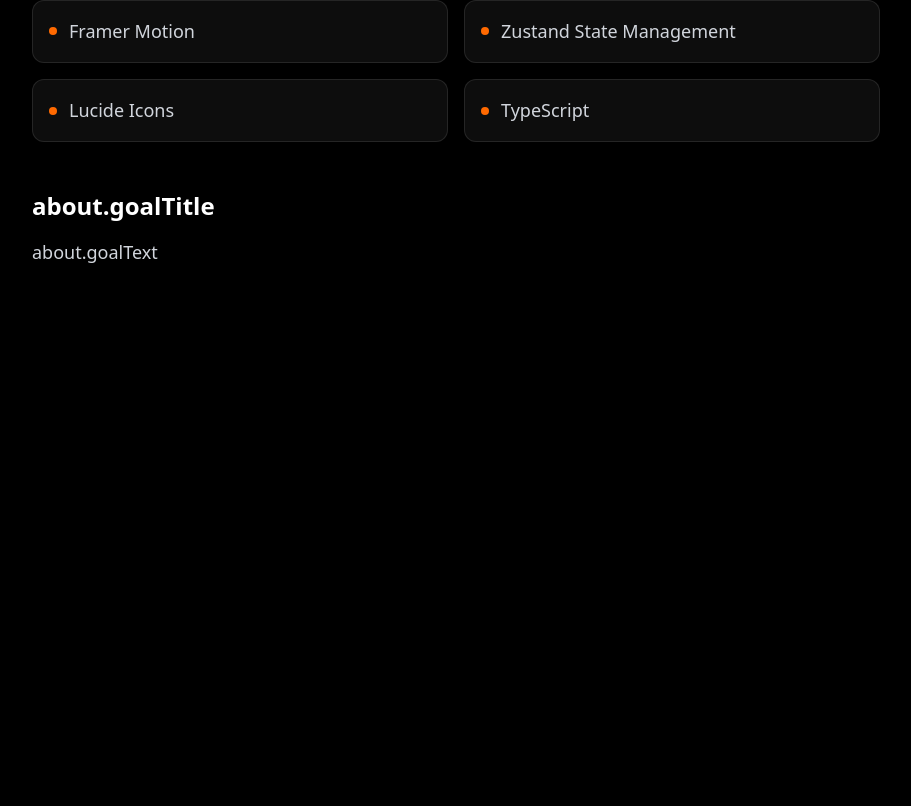
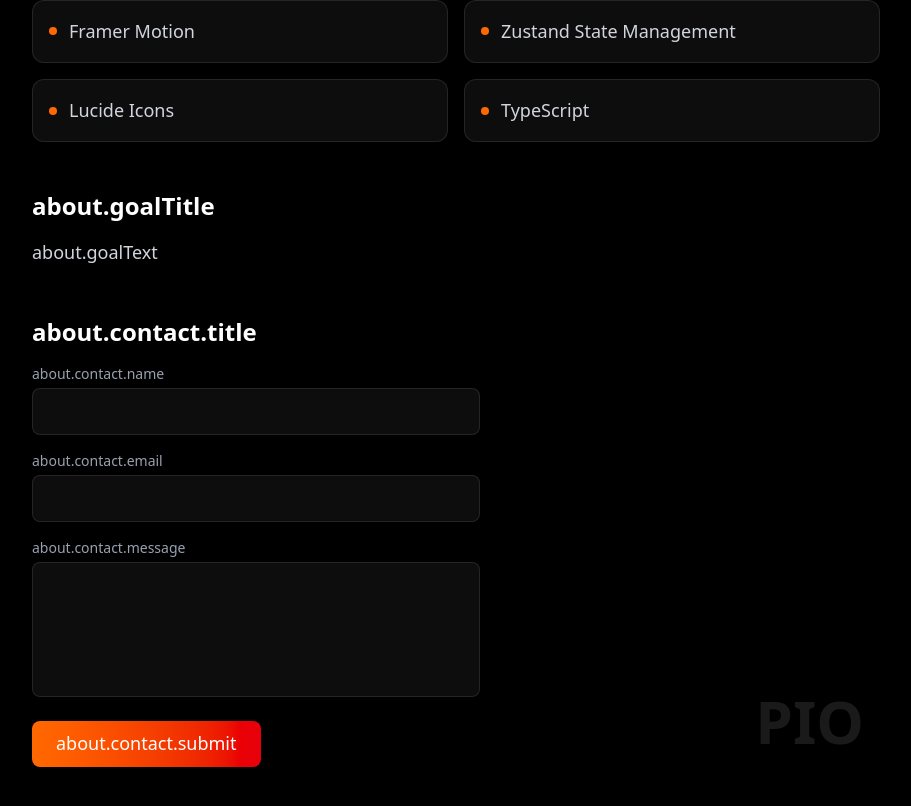
Before and after one commit to PIO-VIA/SOLARIS, a Next.js app: page /about/about in a window 1280 px wide. Shown: the part 492-1298 px from the top of the page, without its empty margins (184-1095 px from the left). Before the commit the page ends 888 px from the top, so only its background shows below. Built offline with nearby package versions, Linux system fonts and the light colour scheme; what i18next-resources-to-backend would draw is missing.

Commit message:
adding the contact section

```diff
--- a/app/[lang]/about/page.tsx
+++ b/app/[lang]/about/page.tsx
@@ -4,11 +4,35 @@
 import { motion } from 'framer-motion';
 import { useParams } from 'next/navigation';
 import { useTranslation } from '@/app/i18n/client';
+import { useState } from 'react';
 
 export default function AboutPage() {
     const params = useParams();
     const lang = params.lang as string;
     const { t } = useTranslation(lang, 'translation');
+    const [status, setStatus] = useState<'idle' | 'submitting' | 'success'>('idle');
+
+    const handleSubmit = async (e: React.FormEvent<HTMLFormElement>) => {
+        e.preventDefault();
+        setStatus('submitting');
+
+        const formData = new FormData(e.currentTarget);
+
+        try {
+            const response = await fetch('https://formsubmit.co/ajax/sountsajean@gmail.com', {
+                method: 'POST',
+                body: formData
+            });
+
+            if (response.ok) {
+                setStatus('success');
+                (e.target as HTMLFormElement).reset();
+            }
+        } catch (error) {
+            console.error('Error sending email:', error);
+            setStatus('idle');
+        }
+    };
 
     return (
         <main className="min-h-screen w-full bg-black text-white">
@@ -19,6 +43,7 @@
                     initial={{ opacity: 0, y: 20 }}
                     animate={{ opacity: 1, y: 0 }}
                     transition={{ duration: 0.8 }}
+                    className="relative"
                 >
                     <h1 className="text-5xl font-bold mb-8 text-transparent bg-clip-text bg-gradient-to-r from-orange-400 to-red-600">
                         {t('about.title')}
@@ -32,7 +57,7 @@
                         <h2 className="text-2xl font-bold text-white mt-12 mb-4">{t('about.techStack')}</h2>
                         <ul className="grid grid-cols-1 md:grid-cols-2 gap-4">
                             {[
-                                "Next.js 14 (App Router)",
+                                "Next.js 16 (App Router)",
                                 "React Three Fiber",
                                 "Three.js",
                                 "Tailwind CSS",
@@ -52,6 +77,58 @@
                         <p>
                             {t('about.goalText')}
                         </p>
+
+                        <h2 className="text-2xl font-bold text-white mt-12 mb-4">{t('about.contact.title')}</h2>
+
+                        {status === 'success' ? (
+                            <div className="p-4 bg-green-500/10 border border-green-500/20 rounded-lg text-green-400">
+                                {t('about.contact.success')}
+                            </div>
+                        ) : (
+                            <form onSubmit={handleSubmit} className="space-y-4 max-w-md">
+                                <div>
+                                    <label htmlFor="name" className="block text-sm font-medium text-gray-400 mb-1">{t('about.contact.name')}</label>
+                                    <input
+                                        type="text"
+                                        id="name"
+                                        name="name"
+                                        required
+                                        className="w-full px-4 py-2 rounded-lg bg-white/5 border border-white/10 focus:border-orange-500 focus:ring-1 focus:ring-orange-500 outline-none transition-colors text-white"
+                                    />
+                                </div>
+                                <div>
+                                    <label htmlFor="email" className="block text-sm font-medium text-gray-400 mb-1">{t('about.contact.email')}</label>
+                                    <input
+                                        type="email"
+                                        id="email"
+                                        name="email"
+                                        required
+                                        className="w-full px-4 py-2 rounded-lg bg-white/5 border border-white/10 focus:border-orange-500 focus:ring-1 focus:ring-orange-500 outline-none transition-colors text-white"
+                                    />
+                                </div>
+                                <div>
+                                    <label htmlFor="message" className="block text-sm font-medium text-gray-400 mb-1">{t('about.contact.message')}</label>
+                                    <textarea
+                                        id="message"
+                                        name="message"
+                                        required
+                                        rows={4}
+                                        className="w-full px-4 py-2 rounded-lg bg-white/5 border border-white/10 focus:border-orange-500 focus:ring-1 focus:ring-orange-500 outline-none transition-colors text-white resize-none"
+                                    />
+                                </div>
+                                <button
+                                    type="submit"
+                                    disabled={status === 'submitting'}
+                                    className="px-6 py-2 bg-gradient-to-r from-orange-500 to-red-600 text-white rounded-lg font-medium hover:opacity-90 transition-opacity disabled:opacity-50 disabled:cursor-not-allowed"
+                                >
+                                    {status === 'submitting' ? '...' : t('about.contact.submit')}
+                                </button>
+                            </form>
+                        )}
+                    </div>
+
+                    <div className="absolute bottom-4 right-4 opacity-10 select-none pointer-events-none">
+                        <span className="text-6xl font-black text-white">PIO</span>
                     </div>
                 </motion.div>
             </div>
--- a/app/i18n/locales/en/translation.json
+++ b/app/i18n/locales/en/translation.json
@@ -8,6 +8,7 @@
     "nav": {
         "home": "Home",
         "about": "About",
+        "explore": "Explore",
         "quiz": "Quiz",
         "compare": "Compare"
     },
@@ -184,7 +185,15 @@
         "intro": "SolarIS is an interactive educational platform designed to bring the wonders of our solar system to life. Built with modern web technologies, it offers a unique way to explore celestial bodies right from your browser.",
         "techStack": "Technology Stack",
         "goalTitle": "Educational Goal",
-        "goalText": "Our mission is to make astronomy accessible and engaging for everyone. By combining accurate data with immersive 3D visualizations, we hope to inspire the next generation of space explorers and scientists."
+        "goalText": "Our mission is to make astronomy accessible and engaging for everyone. By combining accurate data with immersive 3D visualizations, we hope to inspire the next generation of space explorers and scientists.",
+        "contact": {
+            "title": "Contact Us",
+            "name": "Name",
+            "email": "Email",
+            "message": "Message",
+            "submit": "Send",
+            "success": "Message sent successfully!"
+        }
     },
     "notFound": {
         "title": "Lost in Space",
--- a/app/i18n/locales/fr/translation.json
+++ b/app/i18n/locales/fr/translation.json
@@ -8,6 +8,7 @@
     "nav": {
         "home": "Accueil",
         "about": "À propos",
+        "explore":"Explorer",
         "quiz": "Quiz",
         "compare": "Comparer"
     },
@@ -184,7 +185,15 @@
         "intro": "SolarIS est une plateforme éducative interactive conçue pour donner vie aux merveilles de notre système solaire. Construit avec des technologies web modernes, il offre un moyen unique d'explorer les corps célestes directement depuis votre navigateur.",
         "techStack": "Stack Technologique",
         "goalTitle": "Objectif Éducatif",
-        "goalText": "Notre mission est de rendre l'astronomie accessible et attrayante pour tous. En combinant des données précises avec des visualisations 3D immersives, nous espérons inspirer la prochaine génération d'explorateurs de l'espace et de scientifiques."
+        "goalText": "Notre mission est de rendre l'astronomie accessible et attrayante pour tous. En combinant des données précises avec des visualisations 3D immersives, nous espérons inspirer la prochaine génération d'explorateurs de l'espace et de scientifiques.",
+        "contact": {
+            "title": "Contactez-nous",
+            "name": "Nom",
+            "email": "Email",
+            "message": "Message",
+            "submit": "Envoyer",
+            "success": "Message envoyé avec succès !"
+        }
     },
     "notFound": {
         "title": "Perdu dans l'Espace",
--- a/components/ui/Navbar.tsx
+++ b/components/ui/Navbar.tsx
@@ -16,6 +16,7 @@
 
     const navItems = [
         { name: t('nav.home'), href: `/${lng}` },
+        {name:t('nav.explore'), href:`/${lng}/explore`},
         { name: t('nav.compare'), href: `/${lng}/compare` },
         { name: t('nav.quiz'), href: `/${lng}/quiz` },
         { name: t('nav.about'), href: `/${lng}/about` },
```
